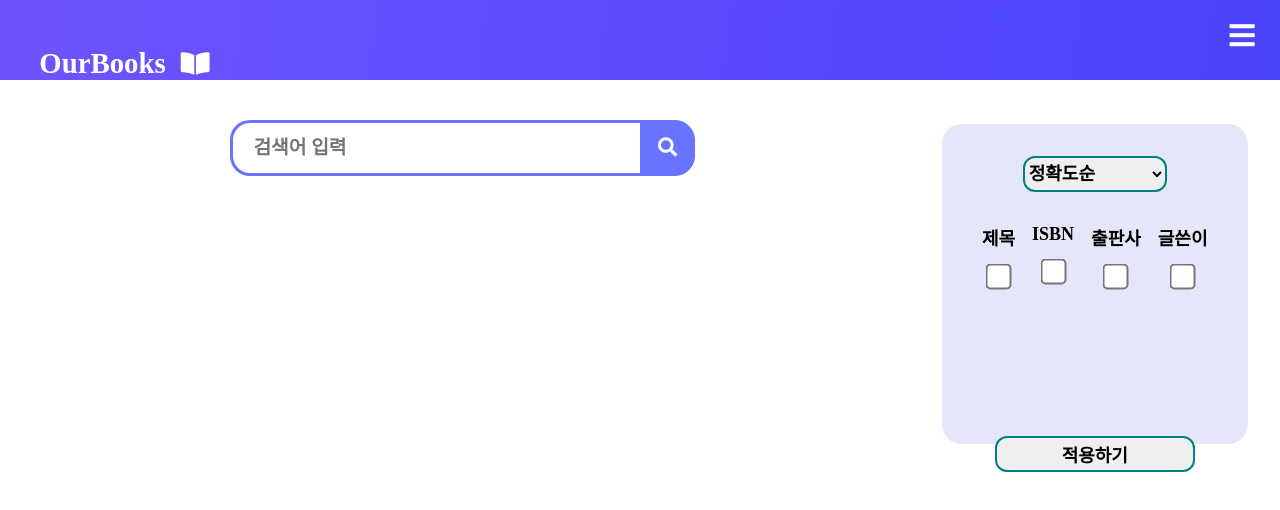
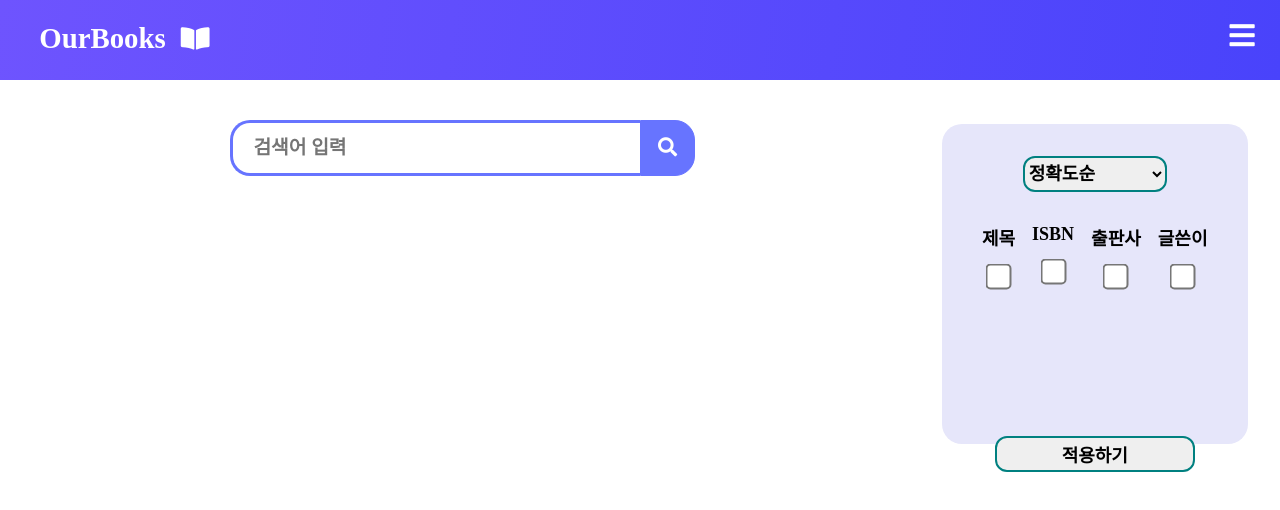
Before and after one commit to minsung521/OurBooks.com, a React (Create React App) app: page / in a window 1280 px wide. Shown: the top 510 px of the page. Built offline with nearby package versions, Linux system fonts and the light colour scheme; a web font is replaced by a local one.

Commit message:
navbar logo position modified

```diff
--- a/src/components/navBar/NavBar.css
+++ b/src/components/navBar/NavBar.css
@@ -101,7 +101,7 @@
 		position: absolute;
 		top: 0;
 		left: 0;
-		transform: translate(8%, 50%);
+		transform: translate(8%, -25%);
 	}
 	.subtitle {
 		display: none;
```
